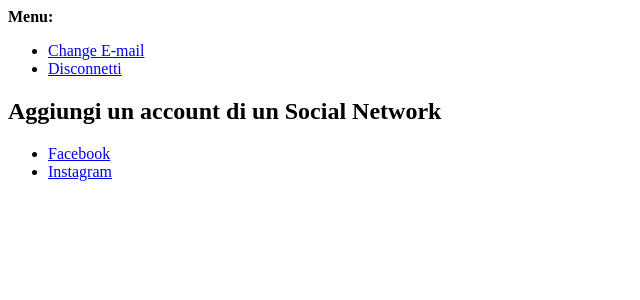
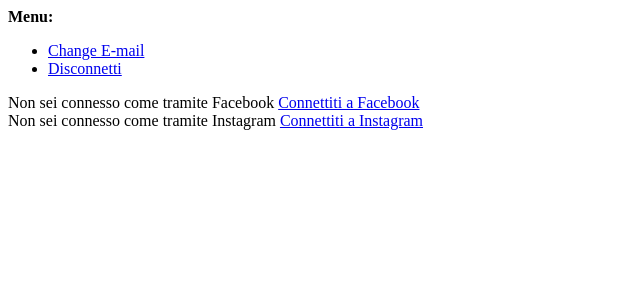
Before and after one commit to parruc/tangoadidas, a Django app: a page that uses authauth/templates/socialaccount/connections.html in a window 1280 px wide. Shown: the top 300 px of the page, without its empty margins (0-640 px from the left). Run offline with Django 3.2, Linux system fonts and the light colour scheme; the visitor is signed in with stand-in values (Sample User, id 1); parts of the project's set-up code (start-up, migrations or seed data) failed here and were passed over; some libraries are stand-ins or nearby versions.

Commit message:
better connection page and removed stale stuff (probabilly copied for error

```diff
--- a/authauth/templates/socialaccount/connections.html
+++ b/authauth/templates/socialaccount/connections.html
@@ -2,55 +2,46 @@
 
 {% load material_form %}
 {% load i18n %}
+{% load socialaccount %}
+{% load authauth %}
 
 {% block head_title %}{% trans "Account Connections" %}{% endblock %}
 {% block title %}{% trans "Account Connections" %}{% endblock %}
 {% block subtitle %}
-    {% if form.accounts %}
-        {% blocktrans %}You can sign in to your account using any of the following third party accounts:{% endblocktrans %}
-    {% else %}
-        {% trans 'You currently have no social network accounts connected to this account.' %}
-    {% endif %}
+    In questa pagina puoi connettere o disconnettere gli account social.
+    Attenzione: disconnettendoli non potrai accumulare i punti stella.
 {% endblock %}
 
 {% block content %}
 
-{% if form.accounts %}
-
 <form method="post" action="{% url 'socialaccount_connections' %}">
 {% csrf_token %}
 
-<fieldset>
 {% if form.non_field_errors %}
 <div id="errorMsg">{{ form.non_field_errors }}</div>
 {% endif %}
 
+{% get_missing_social_providers request as missing_providers %}
+{% for missing_provider in missing_providers %}
+<div class="row">
+    Non sei connesso come tramite {{ missing_provider.name }}
+    <a class="btn green waves-effect waves-light" href="{{ missing_provider.url }}">
+        Connettiti a {{ missing_provider.name }}
+    </a>
+</div>
+{% endfor %}
+
 {% for base_account in form.accounts %}
 {% with base_account.get_provider_account as account %}
-<div>
-<label for="id_account_{{ base_account.id }}">
-<input id="id_account_{{ base_account.id }}" type="radio" name="account" value="{{ base_account.id }}"/>
-<span class="socialaccount_provider {{ base_account.provider }} {{ account.get_brand.id }}">{{account.get_brand.name}}</span>
-{{ account }}
-</label>
+<div class="row">
+    Sei connesso come {{ account }} tramite {{ account.get_brand.name }}
+    <button class="btn red waves-effect waves-light" id="id_account_{{ base_account.id }}" type="submit" name="account" value="{{ base_account.id }}">
+        Disconnetti da {{ account.get_brand.name }}
+    </button>
 </div>
 {% endwith %}
 {% endfor %}
 
-<div>
-<button type="submit">{% trans 'Remove' %}</button>
-</div>
-
-</fieldset>
-
 </form>
-{% endif %}
-<h2>{% trans 'Add a 3rd Party Account' %}</h2>
-
-<ul class="socialaccount_providers">
-{% include "socialaccount/snippets/provider_list.html" with process="connect" %}
-</ul>
-
-{% include "socialaccount/snippets/login_extra.html" %}
 
 {% endblock %}
--- a/authauth/templates/socialaccount/snippets/provider_list.html
+++ /dev/null
@@ -1,20 +0,0 @@
-{% load socialaccount %}
-
-{% get_providers as socialaccount_providers %}
-
-{% for provider in socialaccount_providers %}
-{% if provider.id == "openid" %}
-{% for brand in provider.get_brands %}
-<li>
-  <a title="{{brand.name}}"
-     class="socialaccount_provider {{provider.id}} {{brand.id}}"
-     href="{% provider_login_url provider.id openid=brand.openid_url process=process %}"
-     >{{brand.name}}</a>
-</li>
-{% endfor %}
-{% endif %}
-<li>
-  <a title="{{provider.name}}" class="socialaccount_provider {{provider.id}}"
-     href="{% provider_login_url provider.id process=process scope=scope auth_params=auth_params %}">{{provider.name}}</a>
-</li>
-{% endfor %}
```
Also changed, not shown: authauth/templates/socialaccount/snippets/login.html (deleted, +0 -46 lines), authauth/templates/socialaccount/snippets/logout.html (deleted, +0 -21 lines).
